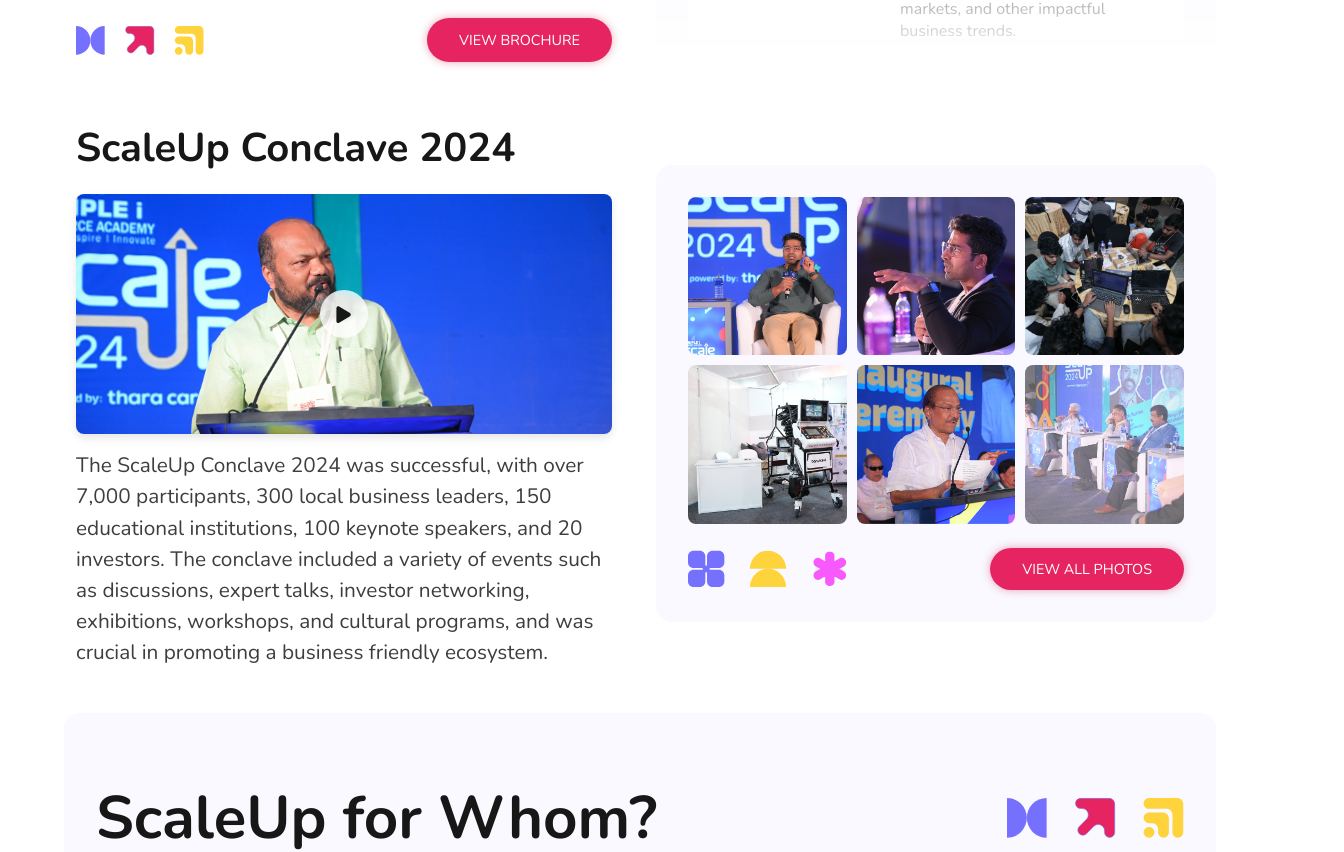
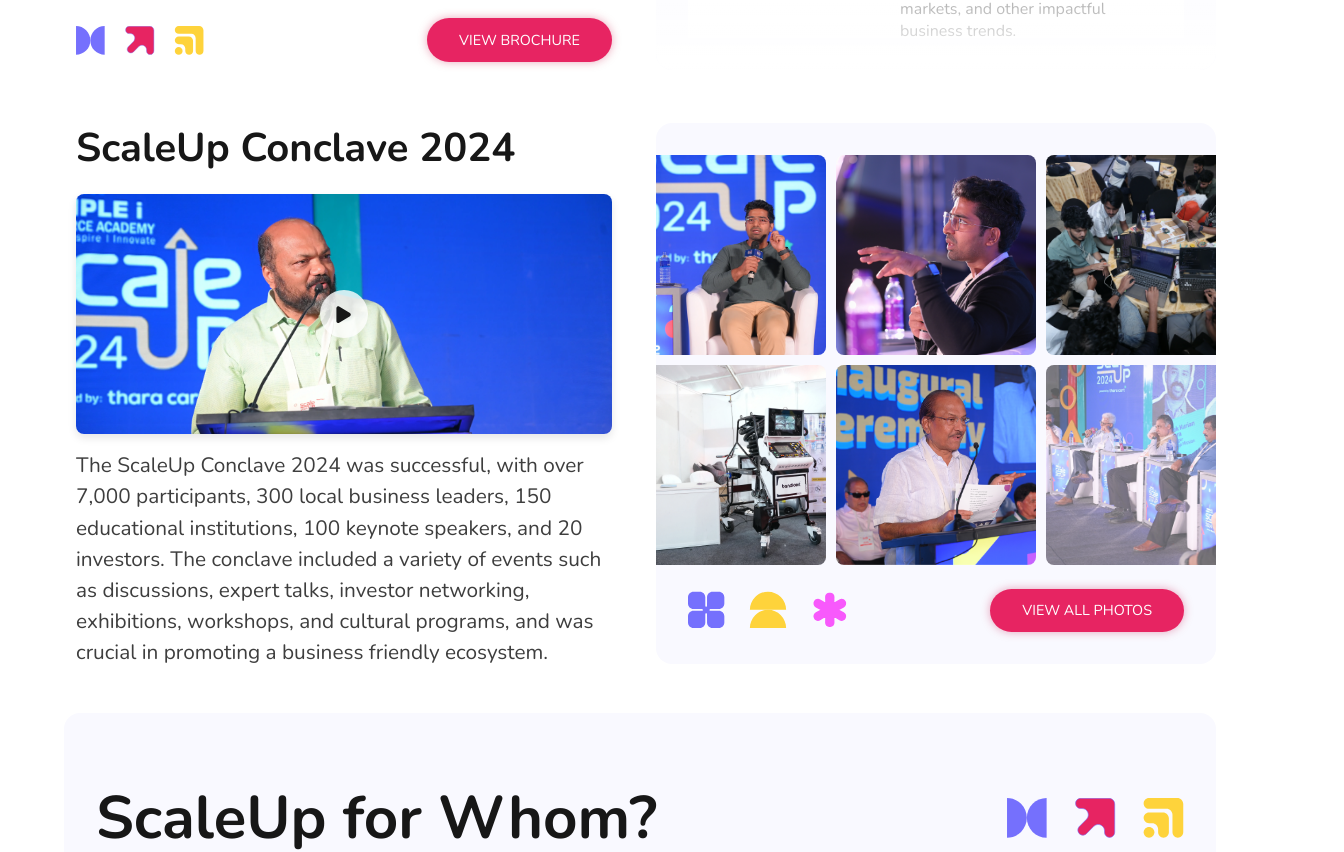
Before and after one commit to Scaleupvillage/scaleup25, a Next.js app: page / in a window 1280 px wide. Shown: the part 1597-2449 px from the top of the page, 1344 px wide, since content can reach past the window. Built offline with nearby package versions, Linux system fonts and the light colour scheme; no server answers; what react-photo-view would draw is missing.

Commit message:
img size fix

```diff
--- a/src/app/_components/Navbar/navbar.module.css
+++ b/src/app/_components/Navbar/navbar.module.css
@@ -1,6 +1,7 @@
 .nav {
     position: fixed;
     top: 0;
+    left: 0;
     width: 100%;
     z-index: 1000;
 }
--- a/src/app/_components/aboutSection/gallery.jsx
+++ b/src/app/_components/aboutSection/gallery.jsx
@@ -53,7 +53,7 @@ const ImageGallery = () => {
                         src={item.img}
                         alt={`Image ${index + 1}`}
                         fill
-                        sizes='(max-width: 768px) 100vw, (max-width: 1200px) 40vw, 10w'
+                        sizes='(max-width: 768px) 100vw, (max-width: 1200px) 40vw, 200px'
                         loading='eager'
                         style={{ objectFit: 'cover' }}
                     />
@@ -66,15 +66,14 @@ const ImageGallery = () => {
 const styles = {
     grid: {
         display: 'grid',
-        gridTemplateColumns: 'repeat(3, 1fr)',
+        gridTemplateColumns: 'repeat(3, 1fr)', // 3 columns grid
         gap: '10px',
-        width: '100%',
-        margin: '0 auto',
+        justifyContent: 'center', // Center grid items
     },
     gridItem: {
         position: 'relative',
-        width: '100%',
-        paddingBottom: '100%',
+        width: '200px', // Fixed width
+        height: '200px', // Fixed height to maintain square images
         overflow: 'hidden',
         borderRadius: '8px',
     },
--- a/src/app/globals.css
+++ b/src/app/globals.css
@@ -18,16 +18,15 @@
     /* 14px */
 }
 
-html,
-body {
-    max-width: 100vw;
-    overflow-x: hidden;
-}
-
 html {
     scroll-behavior: smooth;
     -webkit-overflow-scrolling: touch;
     scroll-padding-top: 4rem;
+
+    max-width: 2000px;
+    overflow-x: hidden;
+    margin: 0 auto;
+    position: relative;
 }
 
 body {
@@ -62,27 +61,36 @@ a {
 
 /* For Webkit Browsers (Chrome, Safari, newer Edge) */
 ::-webkit-scrollbar {
-    width: 8px; /* Width of the scrollbar */
-    height: 8px; /* Height of horizontal scrollbar */
+    width: 8px;
+    /* Width of the scrollbar */
+    height: 8px;
+    /* Height of horizontal scrollbar */
 }
 
 ::-webkit-scrollbar-thumb {
-    background-color: #ccc; /* Lighter color of the thumb (scroll handle) */
-    border-radius: 10px; /* Rounded corners for the thumb */
-    border: 2px solid #f9f9f9; /* Lighter border around the thumb */
+    background-color: #ccc;
+    /* Lighter color of the thumb (scroll handle) */
+    border-radius: 10px;
+    /* Rounded corners for the thumb */
+    border: 2px solid #f9f9f9;
+    /* Lighter border around the thumb */
 }
 
 ::-webkit-scrollbar-thumb:hover {
-    background-color: #bbb; /* Thumb color when hovered */
+    background-color: #bbb;
+    /* Thumb color when hovered */
 }
 
 ::-webkit-scrollbar-track {
-    background-color: #f9f9f9; /* Lighter color of the track */
-    border-radius: 10px; /* Rounded corners for the track */
+    background-color: #f9f9f9;
+    /* Lighter color of the track */
+    border-radius: 10px;
+    /* Rounded corners for the track */
 }
 
 ::-webkit-scrollbar-track:hover {
-    background-color: #f0f0f0; /* Color of the track when hovered */
+    background-color: #f0f0f0;
+    /* Color of the track when hovered */
 }
 
 /* For Firefox */
```
